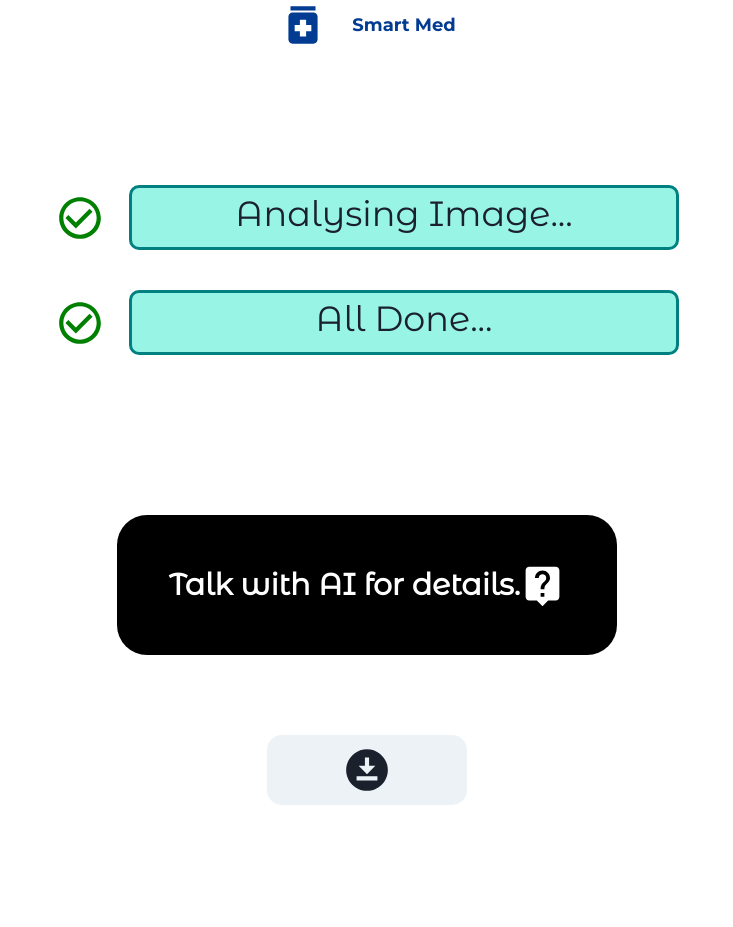
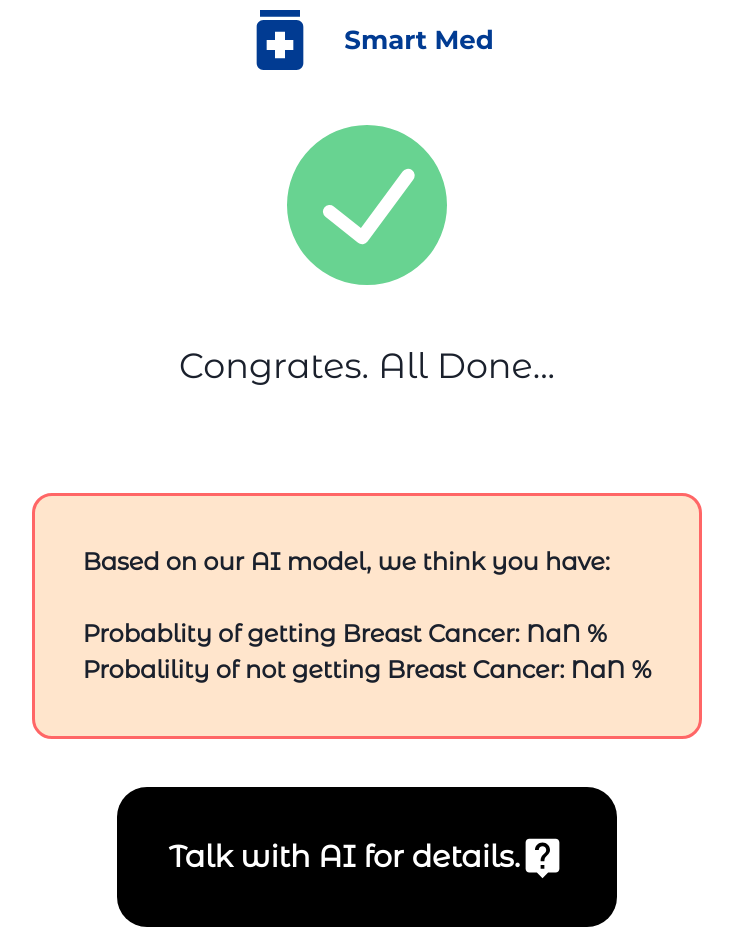
Before and after one commit to tianyefan/smart-med, a Next.js app: page /result in a window 1280 px wide. Shown: the whole page, without its empty margins (273-1006 px from the left). Before the commit the page ends 844 px from the top, so only its background shows below. Built offline with nearby package versions, Linux system fonts and the light colour scheme.

Commit message:
cnn done

```diff
--- a/package.json
+++ b/package.json
@@ -9,6 +9,7 @@
     "lint": "next lint"
   },
   "dependencies": {
+    "@chakra-ui/icons": "^1.1.7",
     "@chakra-ui/react": "^1.8.5",
     "@emotion/react": "^11.8.1",
     "@emotion/styled": "^11.8.1",
--- a/pages/result/index.js
+++ b/pages/result/index.js
@@ -3,6 +3,7 @@ import MedicationIcon from "@mui/icons-material/Medication";
 import DownloadForOfflineIcon from "@mui/icons-material/DownloadForOffline";
 import CheckCircleOutlineIcon from "@mui/icons-material/CheckCircleOutline";
 import LiveHelpIcon from "@mui/icons-material/LiveHelp";
+import { CheckCircleIcon } from "@chakra-ui/icons";
 import {
   Box,
   Text,
@@ -14,6 +15,16 @@ import {
 } from "@chakra-ui/react";
 
 function Result() {
+  const pos = localStorage.getItem("pos");
+  const neg = localStorage.getItem("neg");
+  //console.log('pos val: ' + pos)
+  //console.log('neg val: ' + neg)
+  //pos_val = Math.round(parseFloat(res.data.pos) * 100)
+  //neg_val = Math.round(parseFloat(res.data.neg) * 100)
+  const pos_val = Math.round(parseFloat(pos) * 100);
+  const neg_val = Math.round(parseFloat(neg) * 100);
+  console.log("pos :" + pos_val.toString());
+  console.log("neg :" + neg_val.toString());
   return (
     <>
       <Box
@@ -23,63 +34,53 @@ function Result() {
         marginBottom={15}
       >
         <MedicationIcon
-          sx={{ fontSize: 50, color: "#013B92", marginRight: 3 }}
+          sx={{ fontSize: 80, color: "#013B92", marginRight: 3 }}
         />
-        <Text fontSize={18} fontFamily="Montserrat" color="#013B92">
+        <Text fontSize={26} fontFamily="Montserrat" color="#013B92">
           Smart Med
         </Text>
       </Box>
+
       <Box
         display="flex"
         alignItems="center"
         justifyContent="center"
         flexDir="column"
+        marginTop={30}
       >
-        <Box display="flex" alignItems="center" justifyContent="center" marginTop={20}>
-          <CheckCircleOutlineIcon
-            sx={{ fontSize: 50, color: "green", marginTop: 5, marginRight: 3 }}
-          />
+        <CheckCircleIcon w={40} h={40} my={15} color="green.300" />
+        <Text
+          fontFamily="Montserrat Alternates"
+          fontSize={[18, 20, 25, 30, 35]}
+          textAlign="center"
+          h={[45, 50, 55, 58, 65]}
+          my={10}
+        >
+          Congrates. All Done...
+        </Text>
+
+        <Box
+          bg="#FFE5CC"
+          my="3em"
+          py="3em"
+          px={["2em", "2.5em", "3em"]}
+          borderRadius={[12, 16, 20]}
+          border="3px solid #FF6666"
+        >
           <Text
+            fontSize={[12, 16, 20, 24]}
             fontFamily="Montserrat Alternates"
-            fontSize={[18, 20, 25, 30, 35]}
-            bg="#98F4E4"
-            w={[350, 400, 450, 500, 550]}
-            textAlign="center"
-            h={[45, 50, 55, 58, 65]}
-            borderRadius={10}
-            marginTop={10}
-            border='3px solid teal'
+            fontWeight="bold"
           >
-            Analysing Image...
+            Based on our AI model, we think you have:
+            <br />
+            <br />
+            Probablity of getting Breast Cancer: {pos_val} %
+            <br />
+            Probalility of not getting Breast Cancer: {neg_val} %
           </Text>
         </Box>
 
-        <Box display="flex" alignItems="center" justifyContent="center">
-          <CheckCircleOutlineIcon
-            sx={{ fontSize: 50, color: "green", marginTop: 5, marginRight: 3 }}
-          />
-          <Text
-            fontFamily="Montserrat Alternates"
-            fontSize={[18, 20, 25, 30, 35]}
-            bg="#98F4E4"
-            w={[350, 400, 450, 500, 550]}
-            textAlign="center"
-            h={[45, 50, 55, 58, 65]}
-            borderRadius={10}
-            marginTop={10}
-            border='3px solid teal'
-          >
-            All Done...
-          </Text>
-        </Box>
-      </Box>
-      <Box
-        display="flex"
-        alignItems="center"
-        justifyContent="center"
-        flexDir="column"
-        marginTop={40}
-      >
         <Link href="/chat">
           <Button
             w={[300, 350, 400, 450, 500]}
@@ -95,23 +96,6 @@ function Result() {
             <LiveHelpIcon sx={{ fontSize: 45 }} />
           </Button>
         </Link>
-
-        <Button
-          marginTop={20}
-          w={[150, 180, 200]}
-          h={[50, 55, 70]}
-          borderRadius={[10, 12, 15]}
-        >
-          <DownloadForOfflineIcon sx={{ fontSize: 50 }} />
-        </Button>
-        <Text
-          fontFamily="Montserrat Alternates"
-          fontSize={[12, 15, 18]}
-          marginTop={3}
-          color="#fff"
-        >
-          Download Result
-        </Text>
       </Box>
     </>
   );
```
Also changed, not shown: pages/index.js (+28 -4 lines), 1 other file (tests, documents, lock files or other folders).
